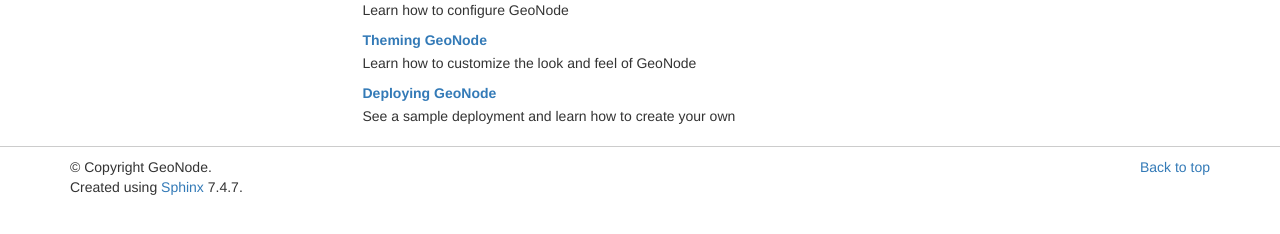
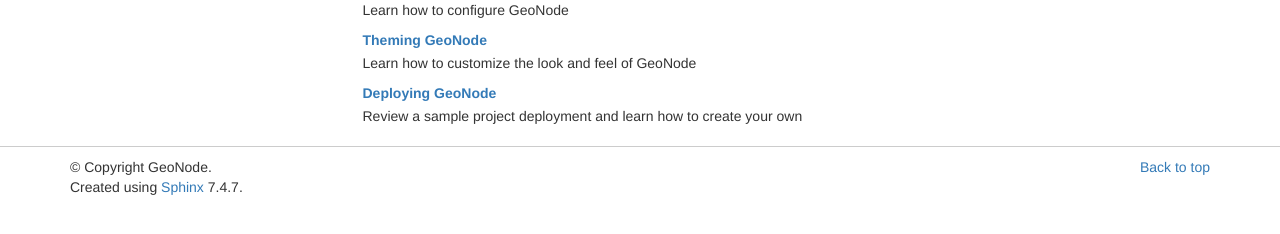
Before and after one commit to lucacasagrande/geonode-workshops, a Sphinx documentation site: the page built from admin/doc/index.rst, in a window 1280 px wide. Shown: the part 342-576 px from the top of the page. Built offline with Sphinx 7.4.7, drawn with Linux system fonts in a browser that asks for light colours.

Commit message:
Change wording in admin index.rst

```diff
--- a/admin/doc/index.rst
+++ b/admin/doc/index.rst
@@ -38,4 +38,4 @@
   Learn how to customize the look and feel of GeoNode
 
 :ref:`deploy`
-  See a sample deployment and learn how to create your own
+  Review a sample project deployment and learn how to create your own
```
